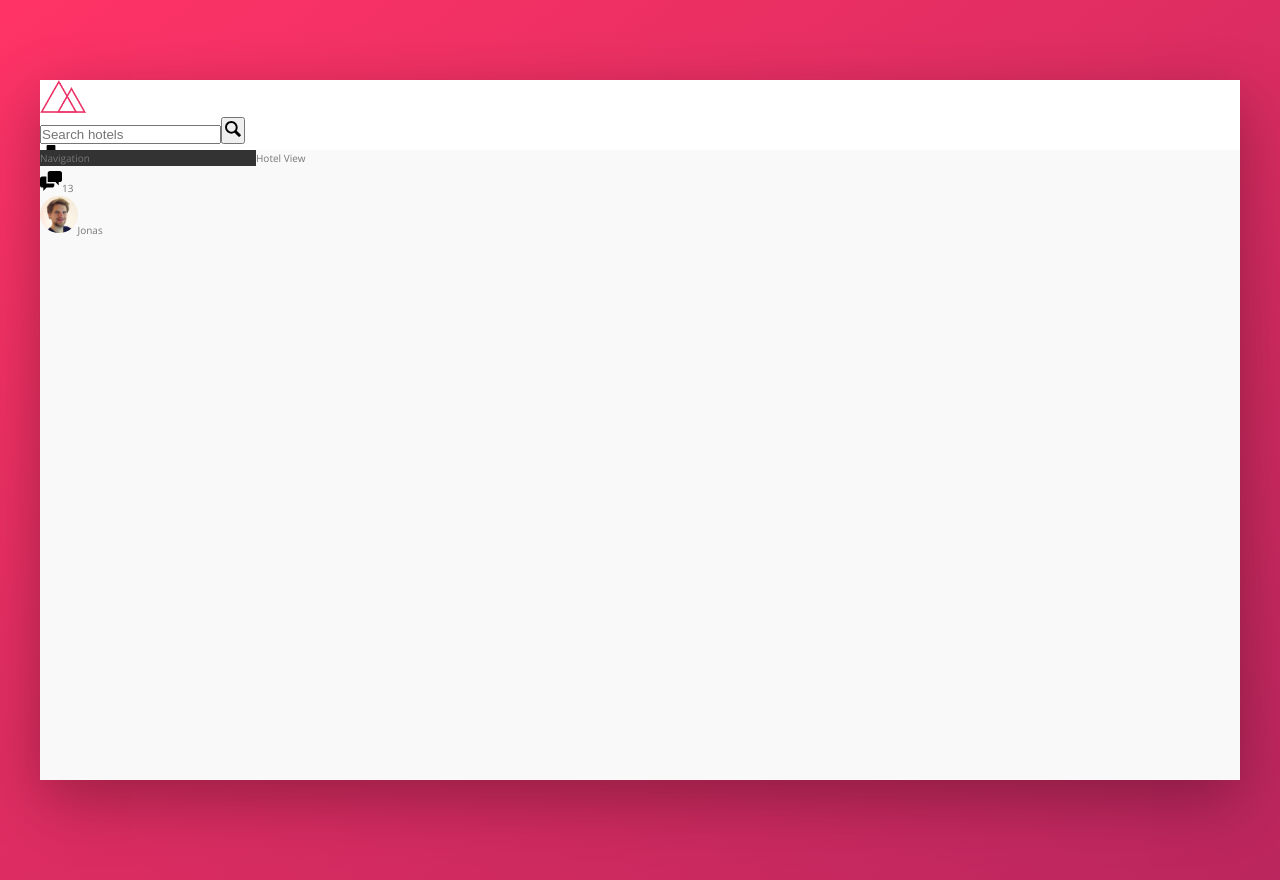
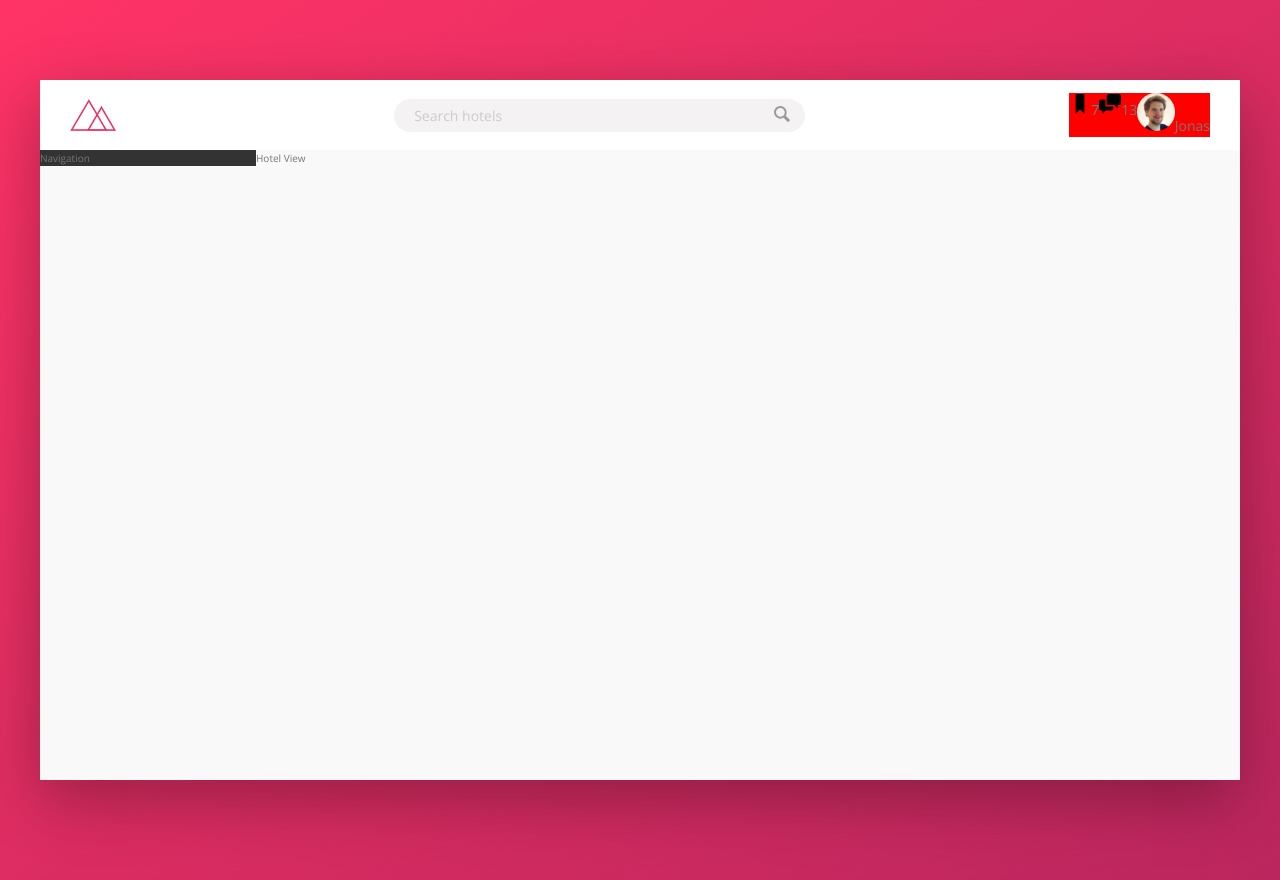
Before and after one commit to aliramazon/hotel-website-react, a React (Create React App) app: page / in a window 1280 px wide. Built offline with nearby package versions, Linux system fonts and the light colour scheme.

Commit message:
Style SearchForm

```diff
--- a/public/index.html
+++ b/public/index.html
@@ -5,15 +5,9 @@
         <link rel="shortcut icon" href="%PUBLIC_URL%/favicon.ico" />
         <meta name="viewport" content="width=device-width, initial-scale=1" />
         <meta name="theme-color" content="#000000" />
-    <meta
-      name="description"
-      content="Web site created using create-react-app"
-    />
+        <meta name="description" content="Web site created using create-react-app" />
         <link rel="apple-touch-icon" href="logo192.png" />
-    <link
-      href="https://fonts.googleapis.com/css?family=Open+Sans:300,400,600&display=swap"
-      rel="stylesheet"
-    />
+        <link href="https://fonts.googleapis.com/css?family=Open+Sans:100,400,600&display=swap" rel="stylesheet" />
         <!--
       manifest.json provides metadata used when your web app is installed on a
       user's mobile device or desktop. See https://developers.google.com/web/fundamentals/web-app-manifest/
@@ -42,6 +36,5 @@
 
       To begin the development, run `npm start` or `yarn start`.
       To create a production bundle, use `npm run build` or `yarn build`.
-    -->
-  </body>
+    --></body>
 </html>
--- a/src/styles/_Header.scss
+++ b/src/styles/_Header.scss
@@ -1,3 +1,11 @@
+.header {
+    display: flex;
+    justify-content: space-between;
+    align-items: center;
+    padding: 0 3rem;
+    font-size: 1.4rem;
+}
+
 // Logo
 .logo {
     height: 3.25rem;
@@ -5,15 +13,59 @@
 
 // Search
 .search {
+    flex: 0 0 40%;
+
+    display: flex;
+    align-items: center;
+    justify-content: center;
+
     &__input {
+        font-family: inherit;
+        font-size: inherit;
+        color: inherit;
+        padding: 0.7rem 2rem;
+        margin-right: -3.25rem;
+        background-color: $colorGreyLight-2;
+        border: none;
+        border-radius: 10rem;
+        width: 90%;
+        transition: all 0.7s;
+
+        &:focus {
+            outline: none;
+            width: 100%;
+            background-color: $colorGreyLight-3;
+        }
+
+        &::-webkit-input-placeholder {
+            font-weight: 100;
+            color: $colorGreyLight-4;
+        }
+    }
+
+    &__input:focus + &__button {
+        background-color: $colorGreyLight-3;
     }
 
     &__button {
+        border: none;
+        background-color: $colorGreyLight-2;
+
+        &:focus {
+            outline: none;
+        }
+
+        &:active {
+            transform: translateY(0.2rem);
+        }
     }
 }
 
 // UserNavigation
 .user-nav {
+    display: flex;
+    background-color: red;
+
     &__icon-box {
     }
 
--- a/src/styles/_IconSVG.scss
+++ b/src/styles/_IconSVG.scss
@@ -4,6 +4,7 @@
 .search__icon {
     height: 2rem;
     width: 2rem;
+    fill: $colorGreyDark-3;
 }
 
 .user-nav__icon {
```
Lines whose indentation alone changed are shown as unchanged.
